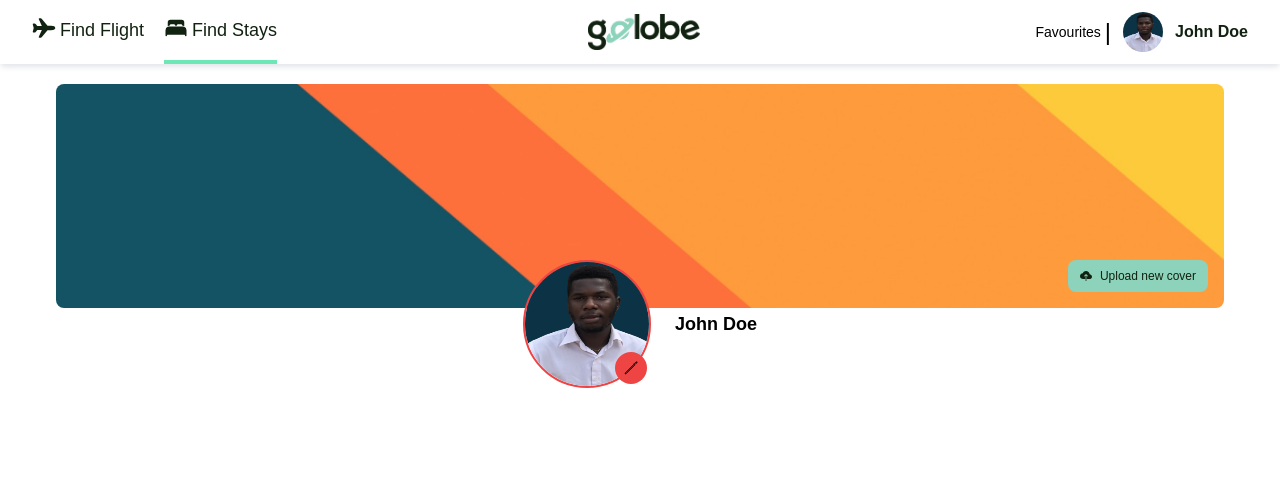
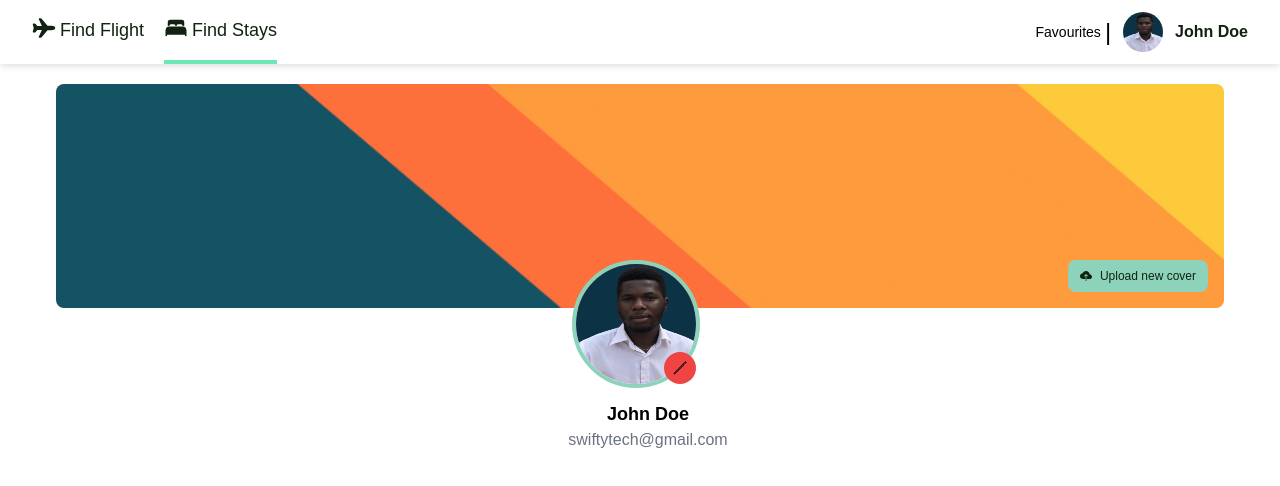
Before and after one commit to Heritagify/Travelling-Website, a React (Vite) app: page /account in a window 1280 px wide. Shown: the top 486 px of the page. Built offline with nearby package versions, Linux system fonts and the light colour scheme; some icons are missing; a web font is replaced by a local one.

Commit message:
the profile pic in the navbar automatically changes when i upload a new one in the accoun

```diff
--- a/src/AccounFlows/Account.jsx
+++ b/src/AccounFlows/Account.jsx
@@ -10,9 +10,15 @@ const Account = () => {
   const [user, setUser] = useState({
     name: 'John Doe',
     profilePicture: profilePicture,
+    email: 'swiftytech@gmail.com',
   });
 
   const [coverPhoto, setCoverPhoto] = useState(CoverPhoto);
+
+    // Function to handle profile picture change
+    const handleProfilePictureChange = (newProfilePicture) => {
+      setUser(prevUser => ({ ...prevUser, profilePicture: newProfilePicture }));
+    };
 
   // Function to handle cover photo change
   const handleCoverPhotoChange = (e) => {
@@ -47,8 +53,8 @@ const Account = () => {
           <IoCloudUploadSharp style={{ marginRight: '0.5rem' }} />Upload new cover
         </label>
 
-        <div className="absolute bottom-0 left-0 right-0 flex justify-center -mb-20 border-">
-          <Profile user={user} />
+        <div className="absolute bottom-0 left-0 right-0 flex justify-center -mb-36 border-">
+        <Profile user={user} onProfilePictureChange={handleProfilePictureChange} />
         </div>
       </div>
     </div>
--- /dev/null
+++ b/src/AccounFlows/MainComponent.jsx
@@ -0,0 +1,25 @@
+import React, { useState } from 'react';
+import Profile from './Profile';
+import AccountsNav from '../components/Headers/AccountsNav'; // Assuming you renamed Navbar to AccountsNav
+
+const MainComponent = ({ user }) => {
+  const [profilePicture, setProfilePicture] = useState(user.profilePicture);
+
+  const handleProfilePictureChange = (newProfilePicture) => {
+    // Update the profile picture state
+    setProfilePicture(newProfilePicture);
+  };
+
+  return (
+    <div>
+      <AccountsNav profilePicture={profilePicture} />
+      <Profile
+        user={user}
+        profilePicture={profilePicture}
+        onProfilePictureChange={handleProfilePictureChange}
+      />
+    </div>
+  );
+};
+
+export default MainComponent;
--- a/src/AccounFlows/Profile.jsx
+++ b/src/AccounFlows/Profile.jsx
@@ -1,14 +1,15 @@
-import React, { useState } from 'react';
+import React, { useState} from 'react';
 import { IoPencilOutline } from "react-icons/io5";
+import defaultProfilePicture from "../../src/assets/user.png"; // Import the default profile picture
 
-const Profile = ({ user, onProfilePictureChange }) => {
-  const [profilePicture, setProfilePicture] = useState(user.profilePicture);
+const Profile = ({ user, profilePicture, onProfilePictureChange }) => {
+  const [currentProfilePicture, setCurrentProfilePicture] = useState(profilePicture || defaultProfilePicture); // Use default profile picture if profilePicture is not available
 
   const handleProfilePictureChange = (e) => {
     const file = e.target.files[0];
     const reader = new FileReader();
     reader.onloadend = () => {
-      setProfilePicture(reader.result);
+      setCurrentProfilePicture(reader.result);
       // Pass the updated profile picture to the parent component
       onProfilePictureChange(reader.result);
     };
@@ -18,12 +19,12 @@ const Profile = ({ user, onProfilePictureChange }) => {
   };
 
   return (
-    <div className="flex items-center">
+    <div className="flex flex-col items-center">
       <div className="relative">
         <img
-          src={profilePicture}
+          src={currentProfilePicture}
           alt={`Profile picture of ${user.name}`}
-          className="w-32 h-32 rounded-full mr-2 border-2 border-red-500"
+          className="w-32 h-32 rounded-full mr-2 border-4 border-mintGreen"
         />
         <label
           htmlFor="profilePictureInput"
@@ -39,8 +40,9 @@ const Profile = ({ user, onProfilePictureChange }) => {
           onChange={handleProfilePictureChange}
         />
       </div>
-      <div className="ml-4">
+      <div className="ml-4 text-center mt-3">
         <h2 className="text-lg font-semibold">{user.name}</h2>
+        <p className="text-gray-500">{user.email}</p>
       </div>
     </div>
   );
--- a/src/components/Headers/AccountsNav.jsx
+++ b/src/components/Headers/AccountsNav.jsx
@@ -1,10 +1,8 @@
+import React from 'react';
+import PropTypes from 'prop-types';
+import logo from "../../assets/footLogo.png";
+import { FaHeart } from 'react-icons/fa6';
 import { IoAirplane, IoBed } from 'react-icons/io5';
-import { Link } from 'react-router-dom';
-import PropTypes from 'prop-types';
-import logo from "../../assets/footLogo.png"
-import { FaHeart } from 'react-icons/fa6';
-
-
 
 const AccountsNav = ({ user }) => {
   return (
@@ -21,11 +19,6 @@ const AccountsNav = ({ user }) => {
             </h1>
         </div>
 
-          <Link to="/">
-            <img src={logo} className='w-28'/>
-          </Link>
-
-
         <div className='flex items-center space-x-3'>
           <div className='flex space-x-1 items-center'>
             <FaHeart className='text-xl text-blackGreen' />
@@ -36,7 +29,7 @@ const AccountsNav = ({ user }) => {
             <div className="flex items-center gap-1">
               <img
                 src={user.profilePicture}
-                  alt={`Profile picture of ${user.name}`}
+                alt={`Profile of ${user.name}`}
                 className="w-10 h-10 rounded-full mr-2"
               />
               <span className="text-blackGreen font-semibold">{user.name}</span>
```
Lines whose indentation alone changed are shown as unchanged.
